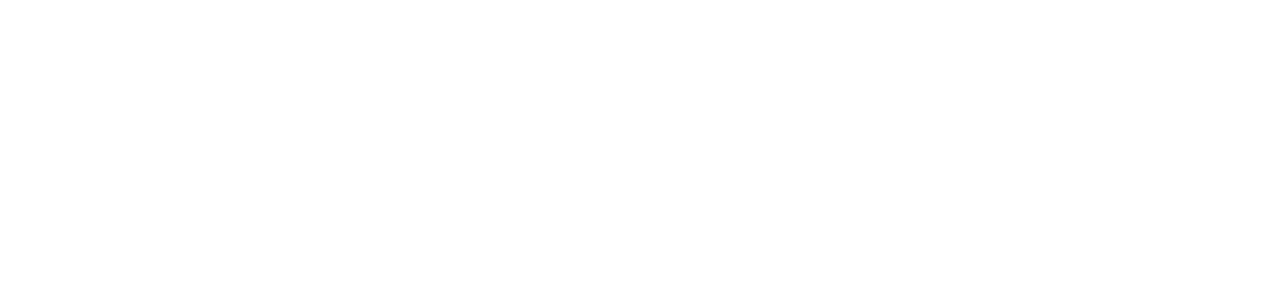
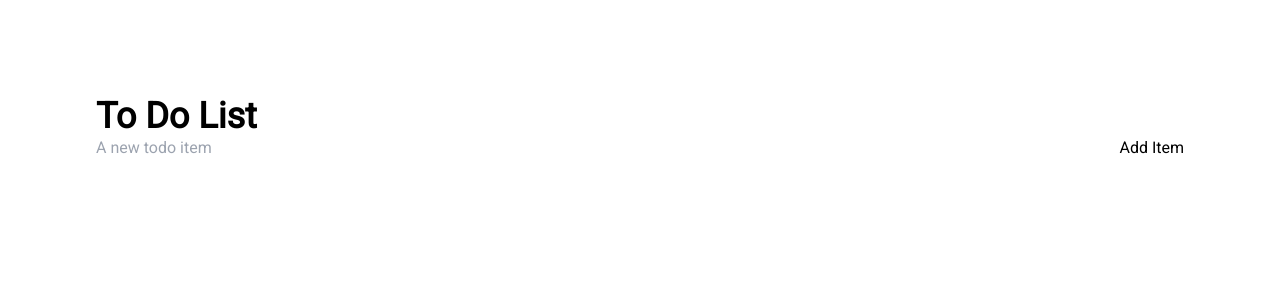
Before and after one commit to ikechukwu-peter/brydeghq-todo, a Next.js app: page / in a window 1280 px wide. Shown: the top 300 px of the page. Built offline with nearby package versions, Linux system fonts and the light colour scheme.

Commit message:
feat: global state for todo using context API

```diff
--- /dev/null
+++ b/src/components/todo/add-item.tsx
@@ -0,0 +1,30 @@
+import React, { useState } from "react";
+import { AddItemFormProps } from "../../interfaces";
+
+export const AddItem = ({ onAdd }: AddItemFormProps) => {
+  const [inputValue, setInputValue] = useState("");
+
+  // Handler for form submission
+  const handleSubmit = (event: React.FormEvent) => {
+    event.preventDefault();
+    onAdd(inputValue); // Call the onAdd prop with the input value
+    setInputValue(""); // Reset the input value
+  };
+
+  // Handler for input value change
+  const handleInputChange = (event: React.ChangeEvent<HTMLInputElement>) => {
+    setInputValue(event.target.value); // Update the input value state
+  };
+
+  return (
+    <form onSubmit={handleSubmit} className="flex justify-between items-center">
+      <input
+        type="text"
+        value={inputValue}
+        onChange={handleInputChange}
+        placeholder="A new todo item"
+      />
+      <button type="submit">Add Item</button>
+    </form>
+  );
+};
--- /dev/null
+++ b/src/components/todo/index.ts
@@ -0,0 +1,3 @@
+import { AddItem } from "./add-item";
+
+export { AddItem };
--- /dev/null
+++ b/src/contexts/TodoContext.tsx
@@ -0,0 +1,10 @@
+import { createContext } from "react";
+import { TodoContextValue } from "@/interfaces";
+
+// Create a new context with an initial value of an empty array for todos and
+// empty functions for adding and completing todos.
+export const TodoContext = createContext<TodoContextValue>({
+  todos: [],
+  addTodo: () => {},
+  completeTodo: () => {},
+});
--- /dev/null
+++ b/src/contexts/TodoProvider.tsx
@@ -0,0 +1,42 @@
+import { useState } from "react";
+import { TodoContext } from "./TodoContext";
+import { Item, Props, TodoContextValue } from "@/interfaces";
+
+// This component provides the context value for the todo app
+export function TodoProvider({ children }: Props) {
+  // State to hold the list of todos
+  const [todos, setTodos] = useState<Item[]>([]);
+
+  // Function to add a new todo item to the list
+  const addTodo = (title: string) => {
+    const newTodo: Item = {
+      id: Date.now(),
+      title,
+      completed: false,
+      date: new Date(),
+    };
+    // Update the state to include the new todo item
+    setTodos([...todos, newTodo]);
+  };
+
+  // Function to mark a todo item as completed or not completed
+  const completeTodo = (id: number) => {
+    const updatedTodos = todos.map((todo) =>
+      todo.id === id ? { ...todo, completed: !todo.completed } : todo
+    );
+    // Update the state with the updated list of todos
+    setTodos(updatedTodos);
+  };
+
+  // The context value provided by this component
+  const contextValue: TodoContextValue = {
+    todos,
+    addTodo,
+    completeTodo,
+  };
+
+  // Render the context provider component with the context value and the children components
+  return (
+    <TodoContext.Provider value={contextValue}>{children}</TodoContext.Provider>
+  );
+}
--- /dev/null
+++ b/src/contexts/index.ts
@@ -0,0 +1,4 @@
+import { TodoContext } from "./TodoContext";
+import { TodoProvider } from "./TodoProvider";
+
+export { TodoContext, TodoProvider };
--- /dev/null
+++ b/src/interfaces/index.ts
@@ -0,0 +1,24 @@
+// Defines the shape of props expected by the AddItem component
+export interface AddItemFormProps {
+  onAdd: (title: string) => void;
+}
+
+// Defines the shape of an individual todo item
+export interface Item {
+  id: number;
+  title: string;
+  completed: boolean;
+  date: Date;
+}
+
+// Defines the shape of the value provided by the TodoContext
+export interface TodoContextValue {
+  todos: Item[]; // An array of Item objects representing the current state of todos
+  addTodo: (title: string) => void; // A function to add a new todo item
+  completeTodo: (id: number) => void; // A function to complete a todo item
+}
+
+// Defines the shape of props expected by the TodoProvider component
+export interface Props {
+  children: React.ReactNode; // A required prop representing the children of the component
+}
--- a/src/pages/_app.tsx
+++ b/src/pages/_app.tsx
@@ -1,6 +1,17 @@
 import "@/styles/globals.css";
 import type { AppProps } from "next/app";
+import { TodoProvider } from "@/contexts";
 
+/**
+ * App component
+ * @param {Object} props - App props
+ * @param {React.ComponentType} props.Component - Next.js component to render
+ * @param {Object} props.pageProps - Next.js page props
+ */
 export default function App({ Component, pageProps }: AppProps) {
-  return <Component {...pageProps} />;
+  return (
+    <TodoProvider>
+      <Component {...pageProps} />
+    </TodoProvider>
+  );
 }
--- a/src/pages/index.tsx
+++ b/src/pages/index.tsx
@@ -1,12 +1,26 @@
 import Image from "next/image";
 import { Roboto } from "next/font/google";
+import { AddItem } from "@/components/todo";
 
 const roboto = Roboto({ weight: "400", subsets: ["latin"] });
 
 export default function Home() {
+  const onAdd = (title: string) => {
+    console.log(title, "ON Add");
+  };
   return (
     <main
-      className={`flex min-h-screen flex-col items-center justify-between p-24 ${roboto.className}`}
-    ></main>
+      className={`flex min-h-screen flex-col  p-4 md:p-10 lg:p-24 ${roboto.className}`}
+    >
+      <h2
+        className="
+        font-bold text-2xl md:text-3xl  md:font-extrabold capitalize lg:text-4xl"
+      >
+        To do List
+      </h2>
+
+      {/* TODO */}
+      <AddItem onAdd={onAdd} />
+    </main>
   );
 }
--- a/tailwind.config.js
+++ b/tailwind.config.js
@@ -25,6 +25,9 @@ module.exports = {
       black: "#121212",
     },
     extend: {
+      textUnderlineOffset: {
+        3: "3px",
+      },
       backgroundImage: {
         "gradient-radial": "radial-gradient(var(--tw-gradient-stops))",
         "gradient-conic":
```
